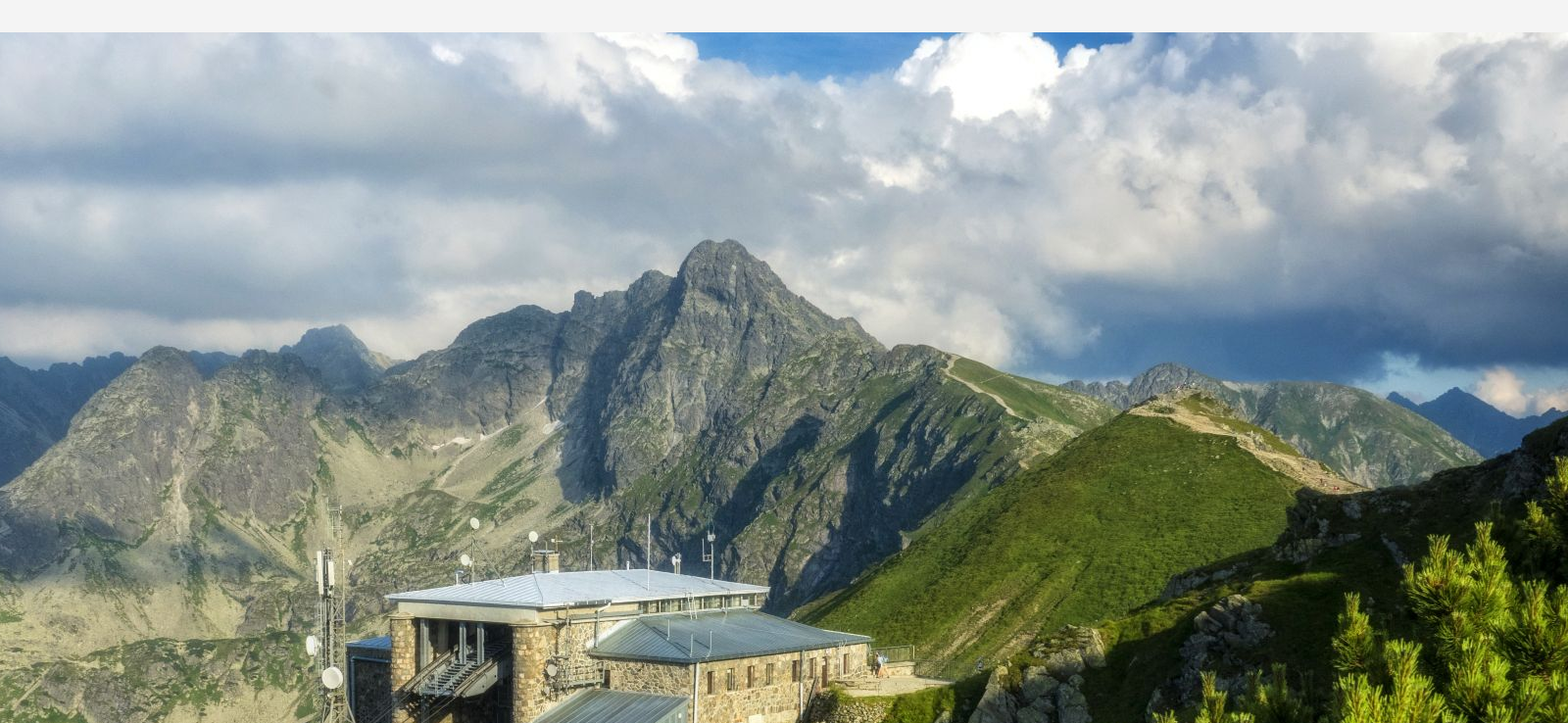
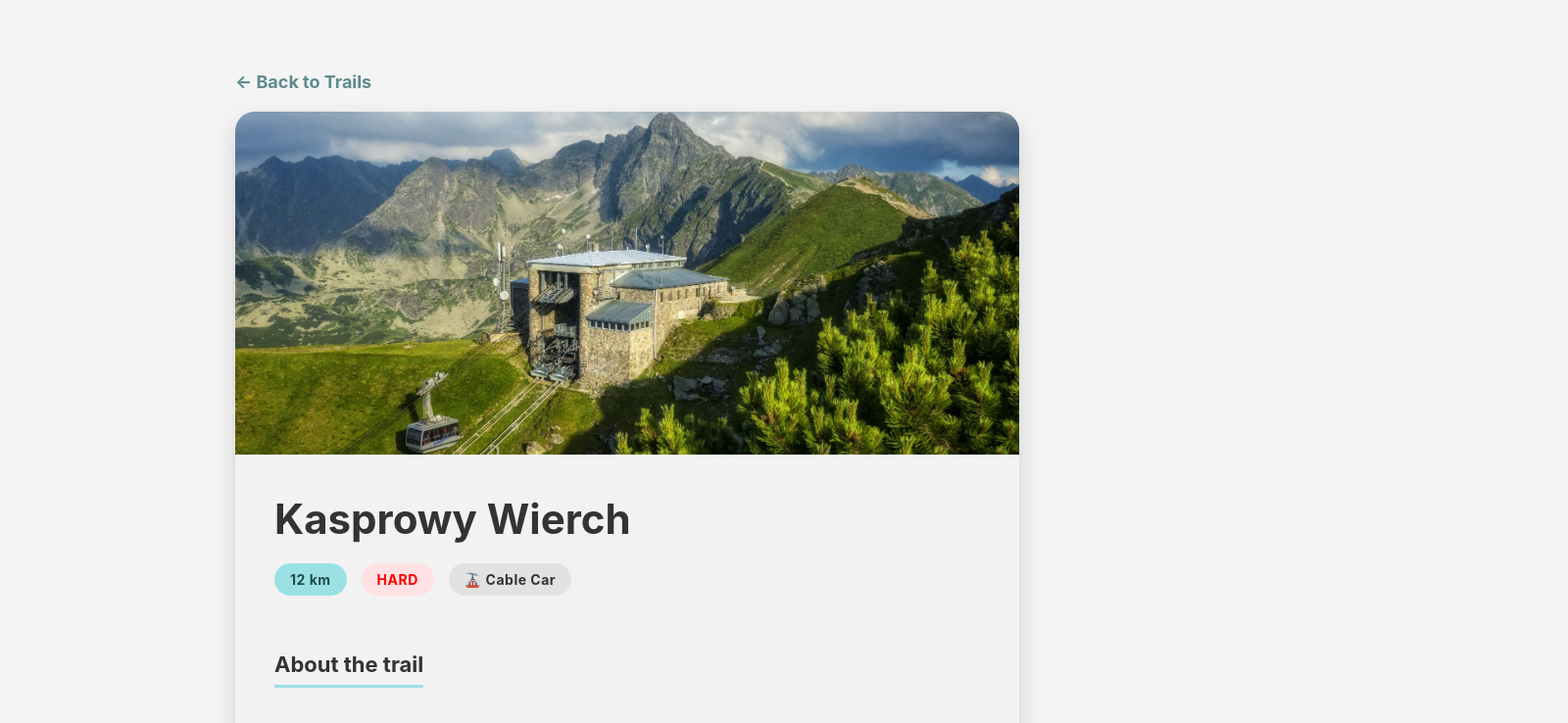
Before and after one commit to nastlyxy/zakopane-routes, a React (Vite) app: page /routes/1 in a window 1280 px wide. Shown: the part 78-816 px from the top of the page at 98% size, 1600 px wide, since content can reach past the window. Built offline with nearby package versions, Linux system fonts and the light colour scheme.

Commit message:
added css styles for route details page

```diff
--- a/src/App.css
+++ b/src/App.css
@@ -154,6 +154,134 @@ body {
 }
 
 
+/* route-details-page */
+.route-details-page {
+  display: flex;
+  flex-direction: column;
+  align-items: center;
+  padding: 40px 20px;
+  width: 100%;
+}
+.details-header,
+.details-card {
+  width: 100%;
+  max-width: 800px;
+}
+
+.details-header {
+  margin-bottom: 20px;
+}
+
+.back-button {
+  text-decoration: none;
+  color: #5F8B8C;
+  font-weight: bold;
+  font-size: 18px;
+  transition: color 0.3s ease;
+}
+
+.back-button:hover {
+  color: #333;
+}
+
+.route-details-page.dark .back-button {
+  color: #9BE1E3;
+}
+
+.details-card {
+  background-color: #F2F2F2;
+  border-radius: 20px;
+  box-shadow: 0px 10px 25px rgba(0,0,0,0.15);
+  overflow: hidden;
+}
+
+.details-card.dark {
+  background-color: #333;
+  color: white;
+  box-shadow: 0px 10px 25px rgba(255,255,255,0.05);
+}
+
+
+.details-hero-image {
+  width: 100%;
+  height: 350px;
+  object-fit: cover;
+  display: block;
+}
+
+.details-body {
+  padding: 40px;
+}
+
+.details-body h1 {
+  margin-top: 0;
+  font-size: 42px;
+  color: #333;
+  margin-bottom: 20px;
+}
+
+.details-card.dark .details-body h1 {
+  color: #fff;
+}
+
+.badges-container {
+  display: flex;
+  gap: 15px;
+  margin-bottom: 35px;
+  flex-wrap: wrap;
+}
+
+.badge {
+  padding: 8px 16px;
+  border-radius: 20px;
+  font-weight: 700;
+  font-size: 14px;
+  letter-spacing: 0.5px;
+}
+
+.badge.distance {
+  background-color: #9BE1E3;
+  color: #1A4D4E;
+}
+
+.badge.difficulty.easy {
+  background-color: #C8F3C7;
+  color: #2D5A2C;
+}
+
+.badge.difficulty.medium {
+  background-color: #FFE4B5;
+  color: #8B4500;
+}
+
+.badge.difficulty.hard {
+  background-color: #FFE1E3;
+  color: red;
+}
+
+.badge.cable-car {
+  background-color: #E2E2E2;
+  color: #333;
+}
+
+.description-section h3 {
+  font-size: 22px;
+  margin-bottom: 15px;
+  border-bottom: 3px solid #9BE1E3;
+  padding-bottom: 8px;
+  display: inline-block;
+}
+
+.description-section p {
+  font-size: 17px;
+  line-height: 1.7;
+  color: #444;
+}
+
+.details-card.dark .description-section p {
+  color: #ccc;
+}
+
 
 .team-page-container{
   display: flex;
@@ -183,6 +311,7 @@ body {
 .searching-member-container.dark::placeholder{
   color: #EBEBEB;
 }
+
 
 .team-container{
   display: flex;
--- a/src/pages/RouteDetails.jsx
+++ b/src/pages/RouteDetails.jsx
@@ -1,24 +1,52 @@
 import { Link, useParams } from "react-router-dom"
 import {API_ROUTES} from "../data";
+import { useContext } from "react";
+import {ThemeContext} from "../ThemeContext"
 
 export default function RouteDetails(){
 
     const {cardId} = useParams();
+    const isDarkMode = useContext(ThemeContext);
 
-    const currentRoute = API_ROUTES.find(route => route.id === parseInt(cardId));
-    if (!currentRoute){
-        return <p>No information about this route</p>
+    const route = API_ROUTES.find(route => route.id === parseInt(cardId));
+    if (!route){
+        return(
+            <div className={`route-details-page ${isDarkMode ? "dark" : ""}`}>
+                <h2>Route not found 🏔️</h2>
+                <Link to="/routes" className="back-button">← Back to Trails</Link>
+            </div>
+        )
     }
 
     return(
-        <div className="route-details-container">
-            <img alt={currentRoute.name} src={currentRoute.image}/>
-            <h2 className="details-title">{currentRoute.name} route details</h2>
-            <p className="distance">Distance: {currentRoute.distance} km</p>
-            <p className="difficulty">Difficulty: {currentRoute.difficulty}</p>
-            <p className="description">{currentRoute.description}</p>
-            <Link to={"/routes"}>Return to all routes</Link>
+
+        <div className={`route-details-page ${isDarkMode ? "dark" : ""}`}>
+            <div className="details-header">
+                <Link to="/routes" className="back-button">← Back to Trails</Link>
+            </div>
+            <div className={`details-card ${isDarkMode ? "dark" : ""}`}>
+                <img src={route.image} alt={route.name} className="details-hero-image" />
+
+                <div className="details-body">
+                    <h1>{route.name}</h1>
+                    <div className="badges-container">
+                        <span className="badge distance">{route.distance} km</span>
+                        <span className={`badge difficulty ${route.difficulty}`}>
+                            {route.difficulty.toUpperCase()}
+                        </span>
+                        {route.hasCableCar && (
+                            <span className="badge cable-car">🚠 Cable Car</span>
+                        )}
+                    </div>
+                    <div className="description-section">
+                        <h3>About the trail</h3>
+                        <p>{route.description}</p>
+                    </div>
+                </div>
+            </div>
 
         </div>
+
+
     )
 }
```
